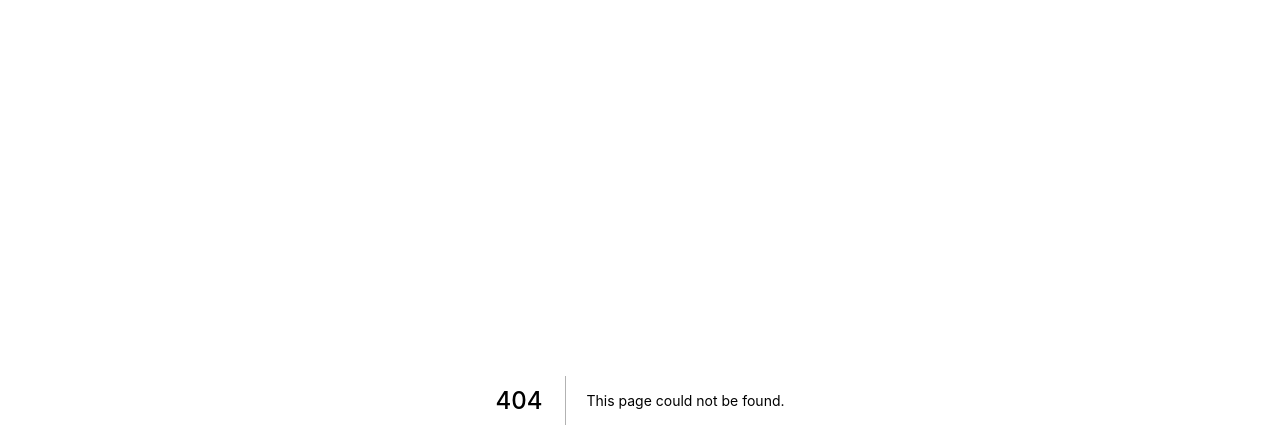
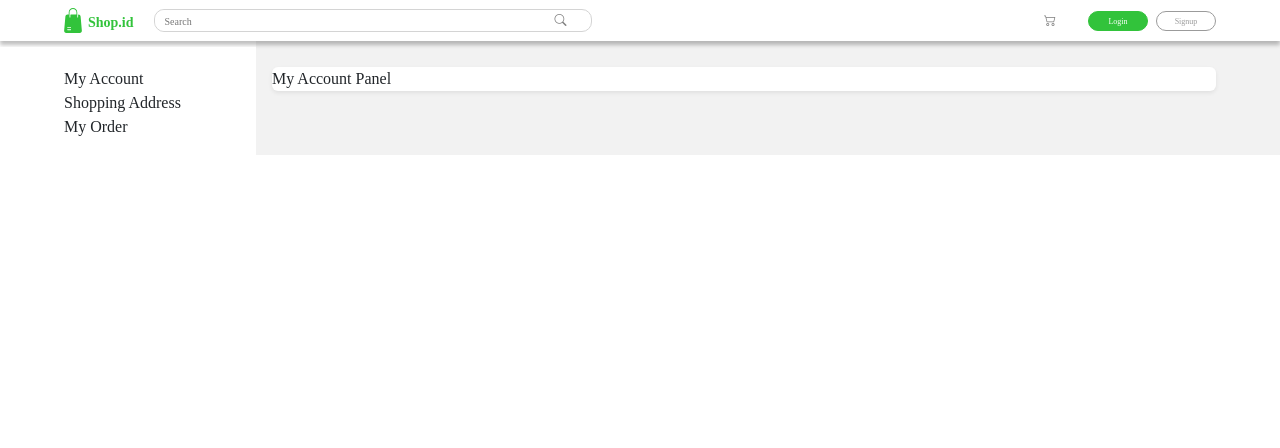
Before and after one commit to pitlimitCode/shopping-website-responsive, a Next.js app: page /profile in a window 1280 px wide. Before the commit this address had no page. Shown: the top 448 px of the page. Built offline with nearby package versions, Linux system fonts and the light colour scheme; a web font is replaced by a local one.

Commit message:
[update] template profile  page

```diff
--- a/components/modalPayment.js
+++ b/components/modalPayment.js
@@ -96,7 +96,7 @@ export default function ModalPayment() {
             <div className='fw-bold theme-color'>$ 45.0</div>
           </div>
           <div>
-            <div type="button" className={styles.button2}>
+            <div type="button" className={styles.buyButtonPayment}>
               Buy
             </div>
           </div>
--- a/components/navbar.js
+++ b/components/navbar.js
@@ -86,7 +86,8 @@ function Login(){
         {/* <Link href="#"> */}
           <div className={styles.icon}><i className="bi bi-envelope"/></div>
         {/* </Link> */}
-        {/* <Link href="#"> */}
+
+        <Link href="/profile">
           <Image
             src="/logo/christian-buehner.jpg"
             alt='profile'
@@ -96,8 +97,10 @@ function Login(){
               cursor: 'pointer',
               borderRadius: '50%'
             }}
+            className="dropdown-menu"
           />
-        {/* </Link> */}
+        </Link>
+
         <Link href="/login">
           <div className={styles.iconLogout} onClick={handleLogout}><i className="bi bi-power"/></div>
         </Link>
--- /dev/null
+++ b/pages/profile.js
@@ -0,0 +1,73 @@
+import Head from 'next/head'
+import Image from 'next/image'
+import Link from 'next/link'
+import styles from '../styles/MyBag.module.css'
+
+import React, {useState} from "react";
+import IsLogin from '../components/navbar'
+
+export default function Profile() {
+  const [theTab, setTab] = useState(MyAccount);
+  return (
+    <>
+      <Head>
+        <title>Profile</title>
+        <meta name="description" content="My profile: account, address, order" />
+        <link rel="icon" href="/favicon.ico" />
+      </Head>
+
+      <IsLogin />
+
+      <div className='d-flex'>
+        {/* <div className="row">
+          <div className="col-3"> */}
+            <div className={styles.tabsSide}>
+
+              <div type="button" onClick={() => setTab(MyAccount)}>My Account</div>
+              <div type="button" onClick={() => setTab(ShoppingAddress)}>Shopping Address</div>
+              <div type="button" onClick={() => setTab(MyOrder)}>My Order</div>
+
+            </div>
+          {/* </div> */}
+
+          {/* <div className="col-9"> */}
+            <div className={styles.panelSide}>
+
+            <div className={styles.thePanel}>
+              <div className='shadow-sm bg-body rounded'>
+                {/* <div className='d-flex justify-content-between'> */}
+                  {theTab}
+
+                {/* </div> */}
+              </div>
+              </div>
+
+            </div>
+          {/* </div>
+        </div> */}
+      </div>
+    </>
+  )
+}
+
+function MyAccount() {
+  return (
+    <>
+      My Account Panel
+    </>
+  )
+}
+function ShoppingAddress() {
+  return (
+    <>
+      Shopping Address Panel
+    </>
+  )
+}
+function MyOrder() {
+  return (
+    <>
+      My Order Panel
+    </>
+  )
+}
--- a/styles/MyBag.module.css
+++ b/styles/MyBag.module.css
@@ -1,3 +1,5 @@
+
+/* my bag page */
 .container {
   padding: 0 4rem;
 }
@@ -33,12 +35,8 @@
   padding: 8px 12px 6px 12px;
 }
 
-
-.modal{
-  padding: 0 2rem;
-}
-
-.button2{
+/* payment page */
+.buyButtonPayment{
   margin: auto;
   text-align: center;
   color: var(--white1);
@@ -48,8 +46,30 @@
   font-size: 14px;
   padding: 8px 42px 6px 42px;
 }
-
 .shadowBottom {
-  background-color: red;
   box-shadow: 0 4px 4px 0 rgba(0, 0, 0, 0.25);
 }
+
+/* profile page */
+/* .profile{
+  padding: 1rem 4rem 0 4rem;
+  background: linear-gradient(to right, var(--white2) 50%, var(--grey2) 50%);
+} */
+.tabsSide{
+  margin-top: 6px;
+  padding-top: 20px;
+  padding-bottom: 1rem;
+  padding-left: 4rem;
+  background: var(--white1);
+  width: 20%;
+}
+.panelSide{
+  padding-top: 26px;
+  padding-bottom: 1rem;
+  padding-right: 4rem;
+  background: rgba(0, 0, 0, 0.05);
+  width: 80%;
+}
+.thePanel{
+  margin: 0 0 1rem 1rem;
+}
```
Also changed, not shown: components/profileC.js (added, +29 -0 lines), styles/Navbar.module.css (+7 -0 lines).
